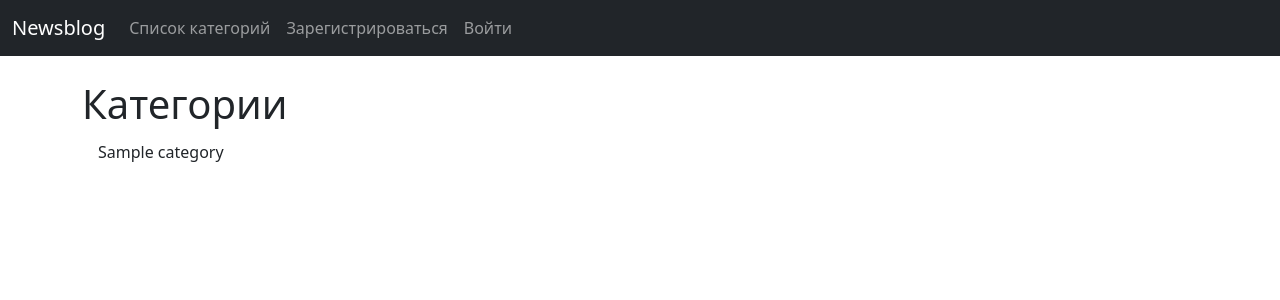
After one commit to zxbuzzy/simplenewsblog, a Django app: page /category_list/ in a window 1280 px wide. The commit adds this page. Shown: the top 300 px of the page. Run offline with Django 3.2, Linux system fonts and the light colour scheme; tables that the repository leaves empty hold one stand-in row (values such as "Sample post").

Commit message:
Добавлены категории в навбар

```diff
--- a/simplenewsblog/members/urls.py
+++ b/simplenewsblog/members/urls.py
@@ -1,5 +1,6 @@
 from django.urls import path
-from .views import UserRegisterView
+from .views import UserRegisterView, UserEditView
 urlpatterns = [
     path('register/', UserRegisterView.as_view(), name='register'),
+    path('edit_profile/', UserEditView.as_view(), name='edit-profile'),
 ]
--- a/simplenewsblog/theblog/templates/base.html
+++ b/simplenewsblog/theblog/templates/base.html
@@ -26,12 +26,32 @@
     </button>
     <div class="collapse navbar-collapse" id="navbarSupportedContent">
       <ul class="navbar-nav me-auto mb-2 mb-lg-0">
+      <!--Category menu code-->
+      {% if cat_menu %}
+      <li class="nav-item dropdown">
+          <a class="nav-link dropdown-toggle" href="#" id="navbarDropdown" role="button" data-bs-toggle="dropdown" aria-expanded="false">
+            Категории
+          </a>
+          <ul class="dropdown-menu" aria-labelledby="navbarDropdown">
+              {% for item in cat_menu %}
+                <a class='dropdown-item' href="{% url 'category' item %}">{{item}}</a>
+              {% endfor %}
+          </ul>
+        </li>
+        {% else %}
+        <li class="nav-item">
+          <a class="nav-link" href="{% url 'category-list' %}">Список категорий</a>
+        </li>
+        {% endif %}
         {% if user.is_authenticated %}
         <li class="nav-item">
           <a class="nav-link" href="{% url 'add-post' %}">Добавить запись</a>
         </li>
         <li class="nav-item">
           <a class="nav-link" href="{% url 'add-category' %}">Добавить категорию</a>
+        </li>
+        <li class="nav-item">
+          <a class="nav-link" href="{% url 'edit-profile' %}">Обновить профиль</a>
         </li>
         <li class="nav-item">
           <a class="nav-link" href="{% url 'logout' %}">Выйти</a>
--- a/simplenewsblog/theblog/templates/categories.html
+++ b/simplenewsblog/theblog/templates/categories.html
@@ -21,7 +21,7 @@
 </ul>
 
 {% else %}
-<h2>Такой категории не существует...</h2>
+<h2>Нет постов</h2>
 
 {% endif %}
 
--- /dev/null
+++ b/simplenewsblog/theblog/templates/category_list.html
@@ -0,0 +1,7 @@
+{% extends 'base.html' %} {% block title %}Категории{% endblock %}
+{% block content %}
+	<h1>Категории</h1>
+	{% for item in cat_menu_list %}
+        <a class='dropdown-item' href="{% url 'category' item %}">{{item}}</a>
+    {% endfor %}
+{% endblock %}
--- a/simplenewsblog/theblog/templates/delete_post.html
+++ b/simplenewsblog/theblog/templates/delete_post.html
@@ -3,10 +3,10 @@
 {% block content %}
 
 {% if user.is_authenticated %}
-<h1>Delete Post</h1>
+<h1>Удалить запись</h1>
 <br />
 <br />
-<h3>Delete: {{ post.title }}</h3>
+<h3>Удалить: {{ post.title }}</h3>
 <form method="post">
   {% csrf_token %}
   <button class="btn btn-secondary">Удалить</button>
--- a/simplenewsblog/theblog/templates/home.html
+++ b/simplenewsblog/theblog/templates/home.html
@@ -5,7 +5,7 @@
   {% for post in object_list %}
   <li>
     <a href="{% url 'article-detail' post.pk %}">{{post.title}}</a> -
-    #<a href="{% url 'category' post.category|slugify %}">{{ post.category }}</a> {{post.author.first_name}} {{post.author.last_name}} {{ post.post_date }} -
+    #<a href="{% url 'category' post.category %}">{{ post.category }}</a> {{post.author.first_name}} {{post.author.last_name}} {{ post.post_date }} -
     {% if user.is_authenticated %}
     <a href="{% url 'edit-post' post.pk %}">Изменить</a> |
     <a href="{% url 'delete-post' post.pk %}">Удалить</a><br />
@@ -14,4 +14,5 @@
   </li>
   {% endfor %}
 </ul>
+
 {% endblock %}
--- a/simplenewsblog/theblog/urls.py
+++ b/simplenewsblog/theblog/urls.py
@@ -1,5 +1,5 @@
 from django.urls import path
-from .views import HomeView, ArticleDetatilView, AddPostView, EditPostView, DeletePostView, AddCategoryView, CategoryView
+from .views import HomeView, ArticleDetatilView, AddPostView, EditPostView, DeletePostView, AddCategoryView, CategoryView, CategoryListView
 
 urlpatterns = [
     # path('', views.home, name="home")
@@ -9,5 +9,6 @@ urlpatterns = [
     path('add_category/', AddCategoryView.as_view(), name='add-category'),
     path('article/edit/<int:pk>', EditPostView.as_view(), name='edit-post'),
     path('article/delete/<int:pk>', DeletePostView.as_view(), name='delete-post'),
-    path('category/<str:cats>/', CategoryView, name='category')
+    path('category/<str:cats>/', CategoryView, name='category'),
+    path('category_list/', CategoryListView, name='category-list')
 ]
--- a/simplenewsblog/theblog/views.py
+++ b/simplenewsblog/theblog/views.py
@@ -10,14 +10,25 @@ class HomeView(ListView):
     template_name = 'home.html'
     ordering = ['-post_date']
 
+    def get_context_data(self, *args, **kwargs):
+        cat_menu = Category.objects.all()
+        context = super(HomeView, self).get_context_data(*args, **kwargs)
+        context['cat_menu'] = cat_menu
+        return context
+
 
 def CategoryView(request, cats):
     category_posts = Post.objects.filter(category=cats.replace('-', ' '))
-    return render(request, 'categories.html', {'cats':cats.title().replace('-', ' '), 'category_posts': category_posts})
+    return render(request, 'categories.html', {'cats': cats.title().replace('-', ' '), 'category_posts': category_posts})
+
+def CategoryListView(request):
+    cat_menu_list = Category.objects.all()
+    return render(request, 'category_list.html', {'cat_menu_list':cat_menu_list})
 
 class ArticleDetatilView(DetailView):
     model = Post
     template_name = 'article_details.html'
+
 
 
 class AddPostView(CreateView):
@@ -26,15 +37,21 @@ class AddPostView(CreateView):
     template_name = 'add_post.html'
     # fields = '__all__'
 
+
+
 class EditPostView(UpdateView):
     model = Post
     form_class = EditForm
-    template_name='edit_post.html'
+    template_name = 'edit_post.html'
+
+
+
 
 class DeletePostView(DeleteView):
     model = Post
-    template_name='delete_post.html'
-    success_url=reverse_lazy('home')
+    template_name = 'delete_post.html'
+    success_url = reverse_lazy('home')
+
 
 
 class AddCategoryView(CreateView):
```
Also changed, not shown: simplenewsblog/members/templates/registration/edit_profile.html (added, +14 -0 lines), simplenewsblog/members/views.py (+10 -1 lines).
